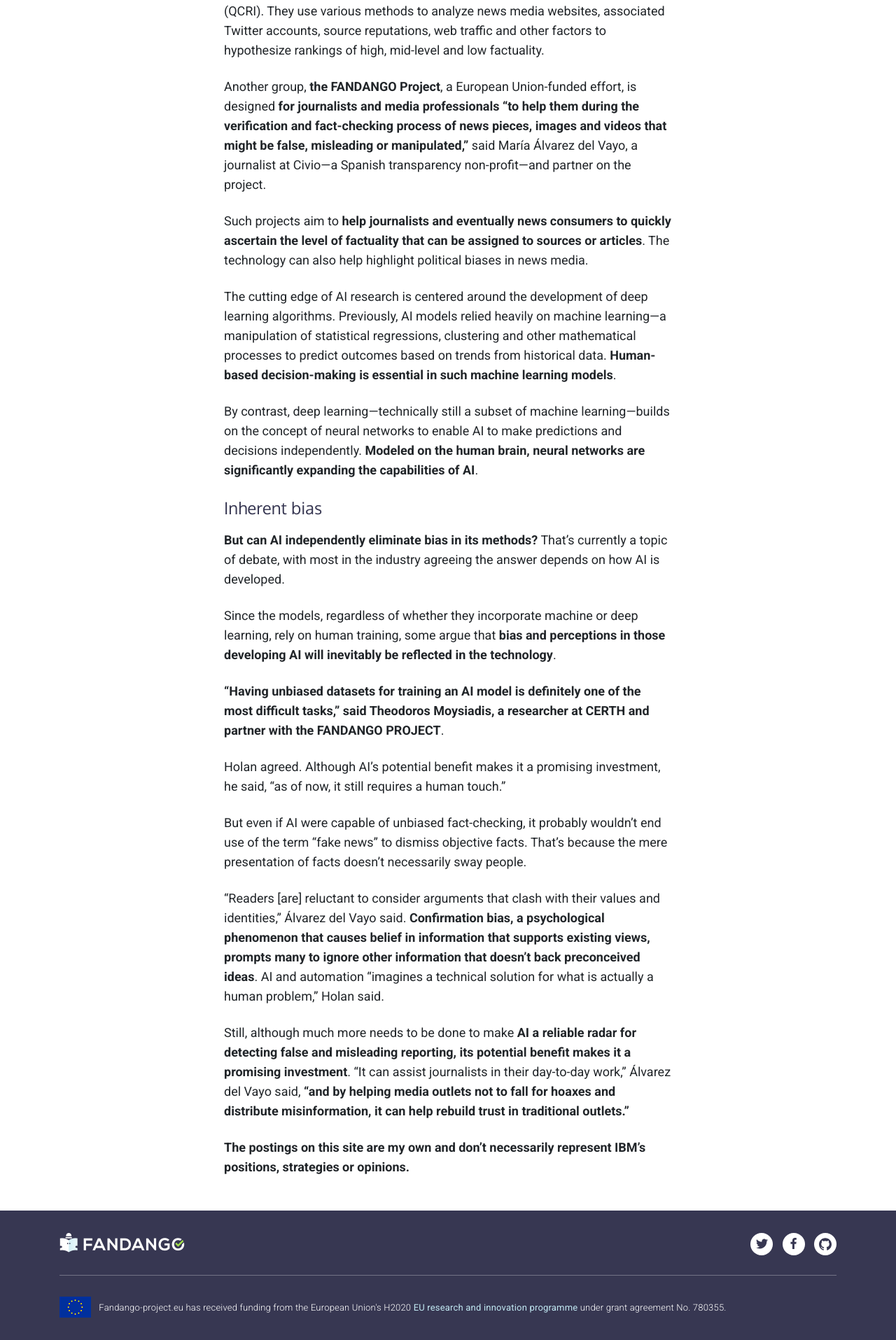
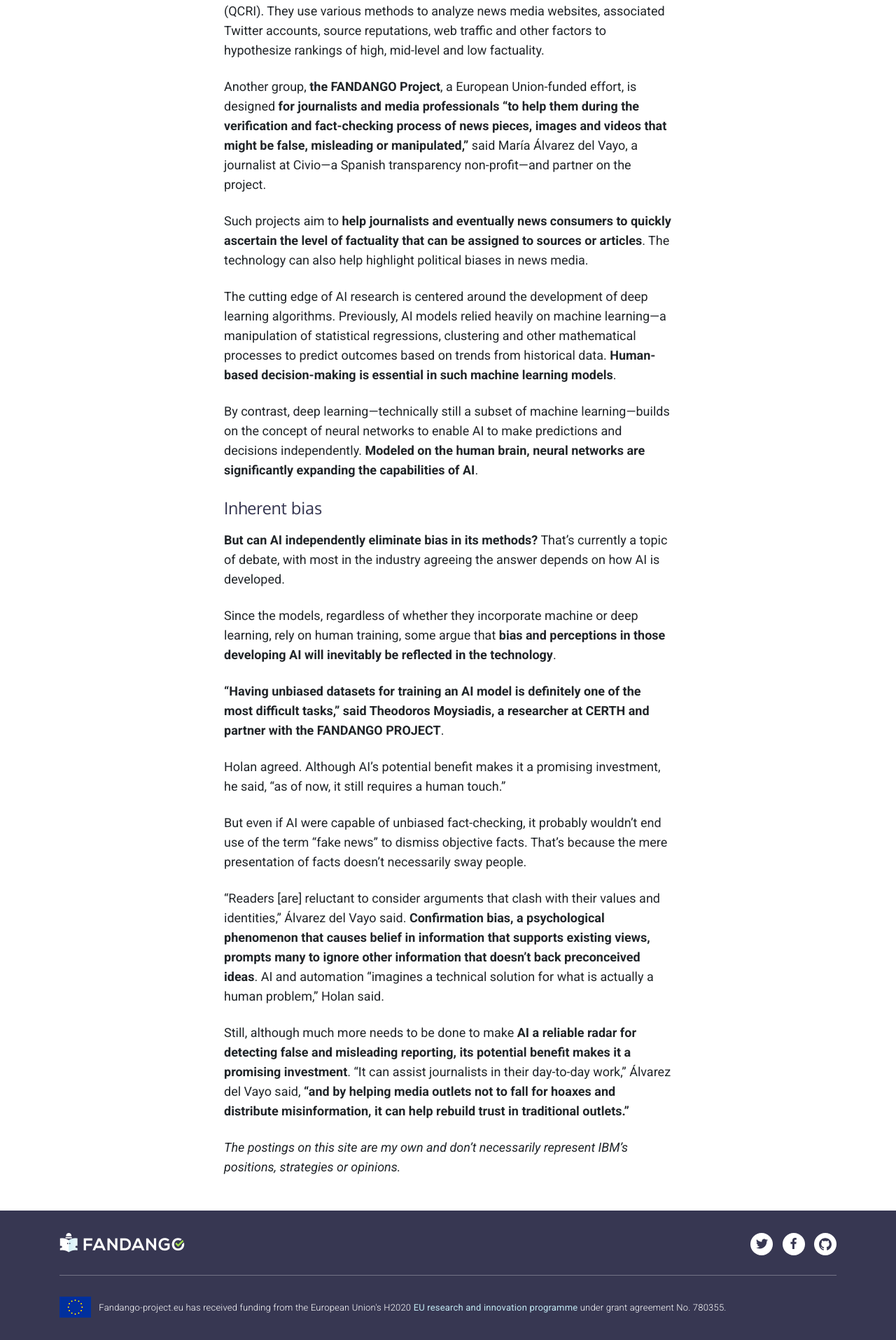
Before and after one commit to fandangOrg/fandango-web, a Jekyll site: the page built from _posts/2019-07-19-can-ai-change-the-game-for-fake-news.markdown, in a window 1280 px wide. Shown: the part 2333-4248 px from the top of the page at 70% size. Built offline with Jekyll 4.4.1, drawn with Linux system fonts in a browser that asks for light colours; comment, search, counter and statistics services are not loaded.

```diff
--- a/_posts/2019-07-19-can-ai-change-the-game-for-fake-news.markdown
+++ b/_posts/2019-07-19-can-ai-change-the-game-for-fake-news.markdown
@@ -51,4 +51,4 @@ But even if AI were capable of unbiased fact-checking, it probably wouldn’t en
 
 Still, although much more needs to be done to make **AI a reliable radar for detecting false and misleading reporting, its potential benefit makes it a promising investment**. “It can assist journalists in their day-to-day work,” Álvarez del Vayo said, **“and by helping media outlets not to fall for hoaxes and distribute misinformation, it can help rebuild trust in traditional outlets.”**
 
-**The postings on this site are my own and don’t necessarily represent IBM’s positions, strategies or opinions.**
+*The postings on this site are my own and don’t necessarily represent IBM’s positions, strategies or opinions.*
```
